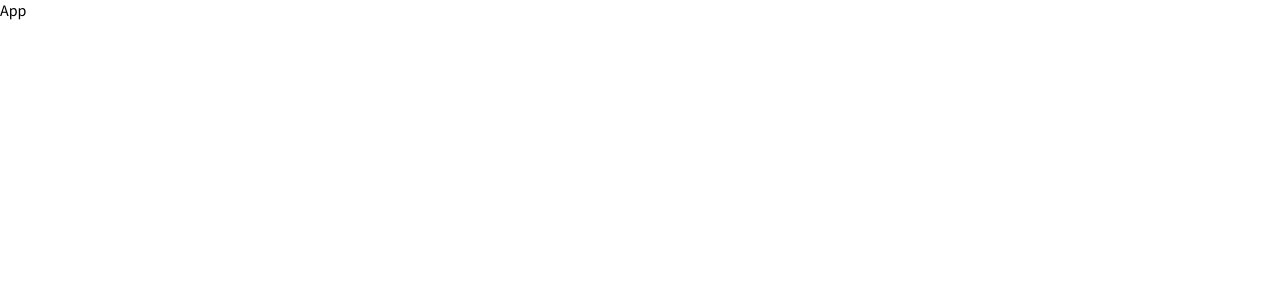
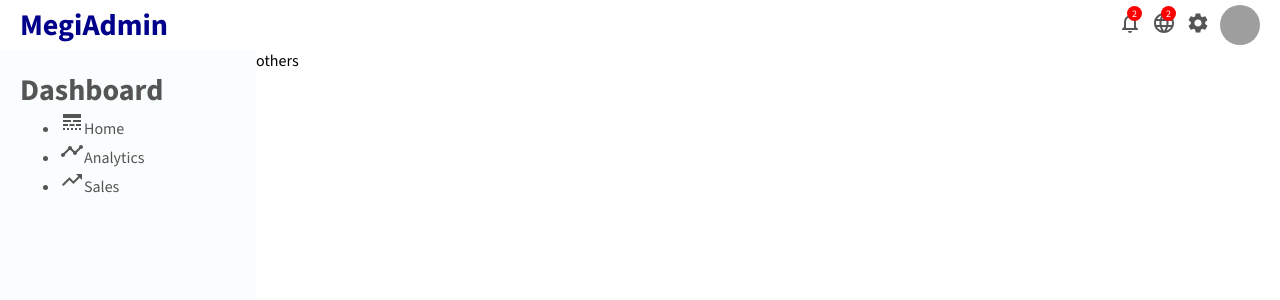
Before and after one commit to PadalaBalaSivaSaiMegiReddy/react_admin_dashboard, a React (Vite) app: page / in a window 1280 px wide. Shown: the top 300 px of the page. Built offline with nearby package versions, Linux system fonts and the light colour scheme; grey boxes are pictures that could not be loaded.

Commit message:
Refactor CSS and update App component

```diff
--- a/index.html
+++ b/index.html
@@ -14,8 +14,6 @@
     <style>
       * {
         margin: 0;
-        padding: 0;
-        box-sizing: border-box;
         font-family: "Source Sans 3", sans-serif;
       }
     </style>
--- a/src/App.css
+++ b/src/App.css
@@ -0,0 +1,7 @@
+.container{
+    display: flex;
+}
+
+.others{
+    flex: 4;
+}
--- a/src/App.jsx
+++ b/src/App.jsx
@@ -1,12 +1,20 @@
 
 import './App.css'
+import Sidebar from './components/sidebar/Sidebar'
+import Topbar from './components/topbar/Topbar'
 
 function App() {
 
   return (
     <>
-      <div>
-        App
+      <div className='app'>
+        <Topbar/>
+        <div className="container">
+        <Sidebar/>
+        <div className="others">
+          others
+        </div>
+        </div>
       </div>
     </>
   )
--- /dev/null
+++ b/src/components/sidebar/Sidebar.css
@@ -0,0 +1,20 @@
+.sidebar{
+    flex: 1;
+    height: calc(100vh - 50px);
+    background-color: rgb(250, 253, 253);
+    position: sticky;
+    top: 50px;
+}
+
+.sidebarWrapper{
+    padding: 20px;
+    color: #555;
+}
+
+.sidebarMenu{
+    margin-bottom: 10px;
+}
+
+.sidebarTitle{
+    font-size: 30px;
+}
--- /dev/null
+++ b/src/components/sidebar/Sidebar.jsx
@@ -0,0 +1,34 @@
+import './Sidebar.css'
+import LineStyleIcon from '@mui/icons-material/LineStyle';
+import TrendingUpIcon from '@mui/icons-material/TrendingUp';
+import TimelineIcon from '@mui/icons-material/Timeline';
+
+function Sidebar() {
+  return (
+    <div className='sidebar'>
+      <div className="sidebarWrapper">
+        <div className="sidebarMenu">
+          <h3 className="sidebarTitle">
+            Dashboard
+          </h3>
+          <ul className="sidebarList">
+            <li className="sidebarListItem">
+            <LineStyleIcon/>
+            Home
+            </li>
+            <li className="sidebarListItem">
+            <TimelineIcon/>
+            Analytics
+            </li>
+            <li className="sidebarListItem">
+            <TrendingUpIcon/>
+            Sales
+            </li>
+          </ul>
+        </div>
+      </div>
+    </div>
+  )
+}
+
+export default Sidebar
--- /dev/null
+++ b/src/components/topbar/Topbar.css
@@ -0,0 +1,57 @@
+.topbar{
+    width: 100%;
+    height: 50px;
+    background-color: white;
+    position: sticky;
+    top: 0;
+    z-index: 999;
+}
+
+.topbarWrapper{
+    height: 100%;
+    padding: 0px 20px;
+    display:flex;
+    align-items: center;
+    justify-content: space-between;
+}
+
+.logo{
+    font-weight: bold;
+    font-size: 30px;
+    color: darkblue;
+    cursor: pointer;
+}
+
+.topRight{
+    display: flex;
+    align-items: center;
+}
+.topbarIconContainer{
+    position: relative;
+    cursor: pointer;
+    margin-right: 10px;
+    color: #555;
+}
+
+.topIconBadge{
+    width: 15px;
+    height: 15px;
+    display: flex;
+    justify-content: center;
+    align-items: center;
+    position: absolute;
+    background-color: red;
+    top: -5px;
+    right: 0px;
+    color: white;
+    border-radius: 50%;
+    font-size: 10px;
+}
+
+.topAvatar{
+    width: 40px;
+    height: 40px;
+    border-radius: 50%;
+    object-fit: cover;
+    cursor: pointer;
+}
--- /dev/null
+++ b/src/components/topbar/Topbar.jsx
@@ -0,0 +1,36 @@
+import "./Topbar.css";
+import NotificationsNoneIcon from "@mui/icons-material/NotificationsNone";
+import LanguageIcon from "@mui/icons-material/Language";
+import SettingsIcon from "@mui/icons-material/Settings";
+
+function Topbar() {
+  return (
+    <div className="topbar">
+      <div className="topbarWrapper">
+        <div className="topLeft">
+          <span className="logo">MegiAdmin</span>
+        </div>
+        <div className="topRight">
+          <div className="topbarIconContainer">
+            <NotificationsNoneIcon />
+            <span className="topIconBadge">2</span>
+          </div>
+          <div className="topbarIconContainer">
+            <LanguageIcon />
+            <span className="topIconBadge">2</span>
+          </div>
+          <div className="topbarIconContainer">
+            <SettingsIcon />
+          </div>
+          <img
+            className="topAvatar"
+            src="https://images.pexels.com/photos/1526814/pexels-photo-1526814.jpeg?auto=compress&cs=tinysrgb&dpr=2&w=500"
+            alt=""
+          />
+        </div>
+      </div>
+    </div>
+  );
+}
+
+export default Topbar;
```
